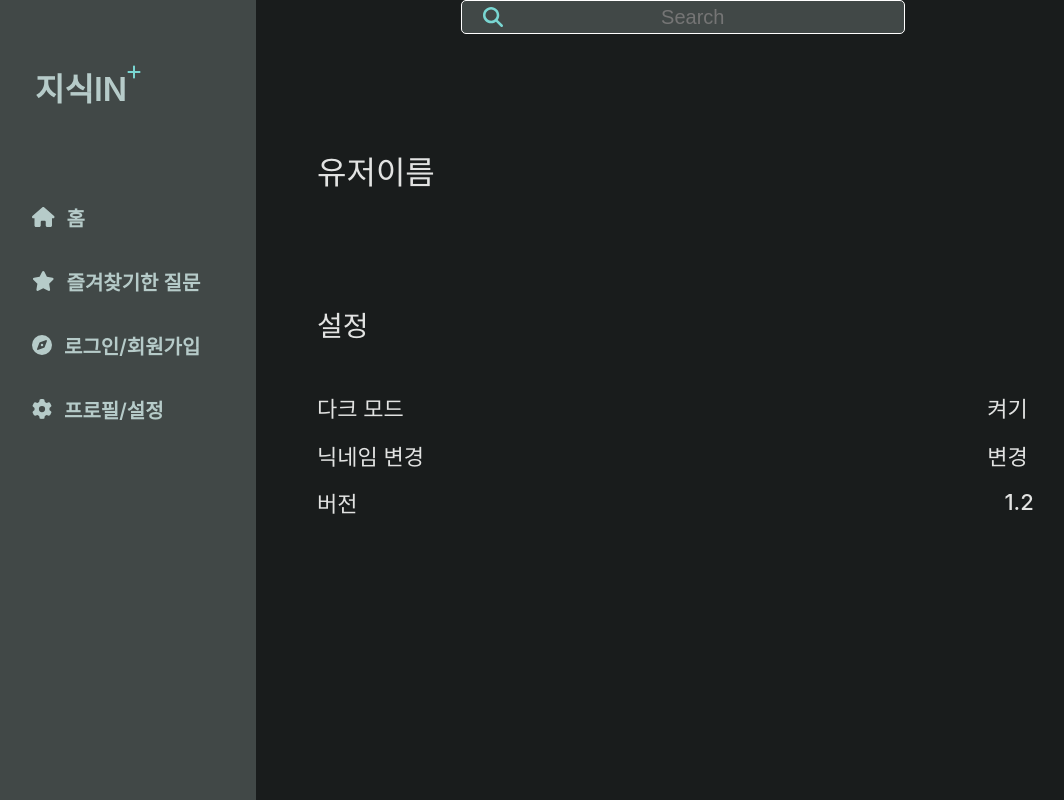
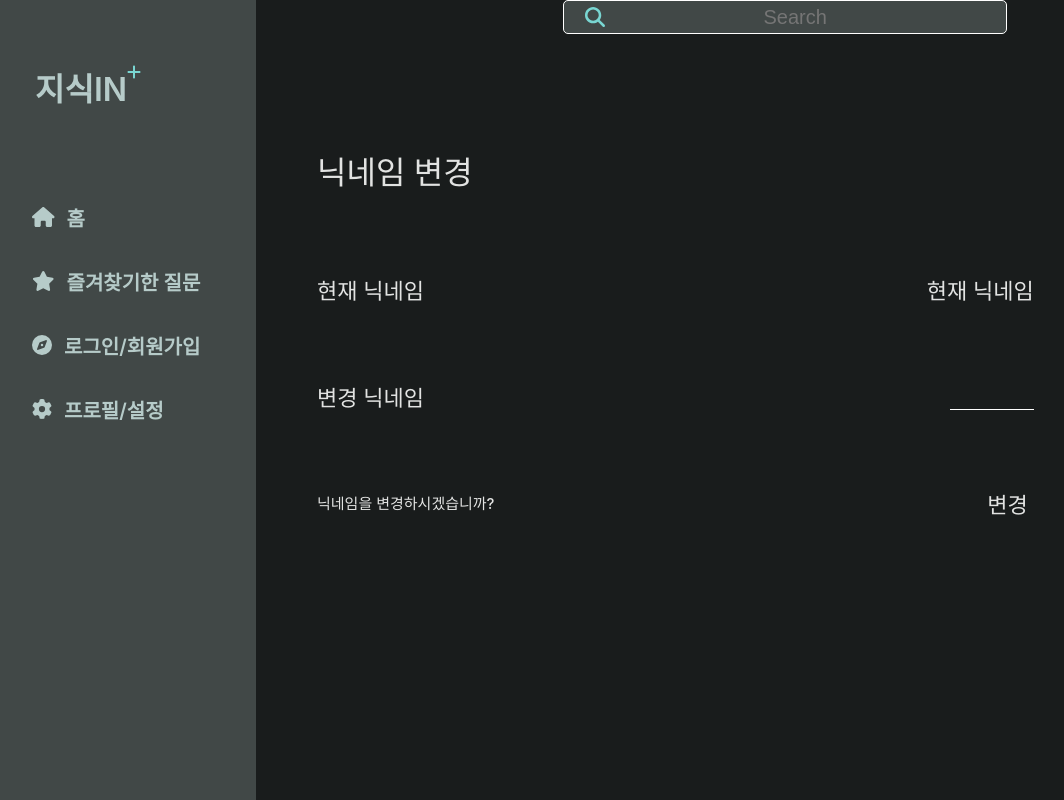
Before and after one commit to Mju-CapstoneDesign2024-5th/FrontEnd, a React (Create React App) app: page / in a window 1280 px wide. Shown: the whole page, without its empty margins (0-1064 px from the left). Built offline with nearby package versions, Linux system fonts and the light colour scheme.

Commit message:
feat: 닉네임 변경 페이지 구현

```diff
--- a/src/App.js
+++ b/src/App.js
@@ -3,11 +3,12 @@ import "../src/styles/GlobalStyle";
 import { Theme } from "./styles/Theme";
 import { ThemeProvider } from 'styled-components';
 import SettingPage from './pages/SettingPage';
+import NickNamePage from './pages/NickNamePage';
 
 function App() {
   return (
     <ThemeProvider theme={Theme}>
-      <SettingPage/>
+      <NickNamePage/>
     </ThemeProvider>
   );
 }
--- a/src/components/Searchbar.js
+++ b/src/components/Searchbar.js
@@ -21,7 +21,7 @@ const SearchbarBox = styled.div`
     background-color: ${({ theme }) => theme.colors.GRAY};
     border: thin solid white;
     border-radius: 5px;
-    margin-left: 20%;
+    margin-left: 30%;
 `
 
 const InputBox = styled.input`
--- /dev/null
+++ b/src/pages/NickNamePage.js
@@ -0,0 +1,117 @@
+import React from "react";
+import styled from "styled-components";
+import Statusbar from "../components/Statusbar";
+import Searchbar from "../components/Searchbar";
+
+const NickNamePage = () => {
+    return (
+        <PageArea>
+            <Statusbar/>
+            <SettingArea>
+                <Searchbar/>
+                <SettingBox>
+                    <SettingTitle>닉네임 변경</SettingTitle>
+                    <SettingContent>
+                        <SettingTextBox>
+                            <SettingFunction>현재 닉네임</SettingFunction>
+                            <NickNameText>현재 닉네임</NickNameText>
+                        </SettingTextBox>
+                        <SettingTextBox>
+                            <SettingFunction>변경 닉네임</SettingFunction>
+                            <NickNameInput/>
+                        </SettingTextBox>
+                        <SettingTextBox>
+                            <AlertText>닉네임을 변경하시겠습니까?</AlertText>
+                            <SettingButton>변경</SettingButton>
+                        </SettingTextBox>
+                    </SettingContent>
+                </SettingBox>
+            </SettingArea>
+        </PageArea>
+    )
+}
+
+const PageArea = styled.div`
+    width: 100wh;
+    height: 100vh;
+    display: flex;
+    background-color: ${({ theme }) => theme.colors.DARK};
+`
+
+const SettingArea = styled.div`
+    width: 100%;
+    height: 100%;
+`
+
+const SettingBox = styled.div`
+    width: 70%;
+    height: 50%;
+    display: flex;
+    flex-direction: column;
+    margin-left: 61px;
+    margin-top: 81px;
+`
+
+const SettingTitle = styled.p`
+    font-size: 32px;
+    font-weight: 500;
+    color: ${({ theme }) => theme.colors.WHITE};
+`
+
+const SettingContent = styled.div`
+    width: 100%;
+    height: 100%;
+    display: flex;
+    flex-direction: column;
+    justify-content: space-between;
+    margin-top: 51px;
+`
+
+const SettingTextBox = styled.div`
+    width: 100%;
+    height: 25px;
+    display: flex;
+    justify-content: space-between;
+    align-items: center;
+`
+
+const SettingFunction = styled.p`
+    font-size: 22px;
+    font-weight: 500;
+    color: ${({ theme }) => theme.colors.WHITE};
+`
+
+const NickNameText = styled.p`
+    font-size: 22px;
+    font-weight: 500;
+    color: ${({ theme }) => theme.colors.WHITE};
+`
+
+const NickNameInput = styled.input`
+    width: 80px;
+    font-size: 22px;
+    font-weight: 500;
+    border: 1px solid white;
+    border-width: 0 0 1px;
+    background-color: transparent;
+    outline: none;
+    caret-color: ${({ theme }) => theme.colors.MINT};
+    color: ${({ theme }) => theme.colors.WHITE};
+`
+
+const AlertText = styled.p`
+    font-size: 15px;
+    font-weight: 500;
+    color: ${({ theme }) => theme.colors.WHITE};
+`
+
+const SettingButton = styled.button`
+    font-size: 22px;
+    font-weight: 500;
+    color: ${({ theme }) => theme.colors.WHITE};
+    cursor: pointer;
+    background-color: transparent;
+    border: none;
+`
+
+export default NickNamePage;
--- a/src/pages/pages.js
+++ /dev/null
@@ -1 +0,0 @@
-// 테스트용 커밋
```
